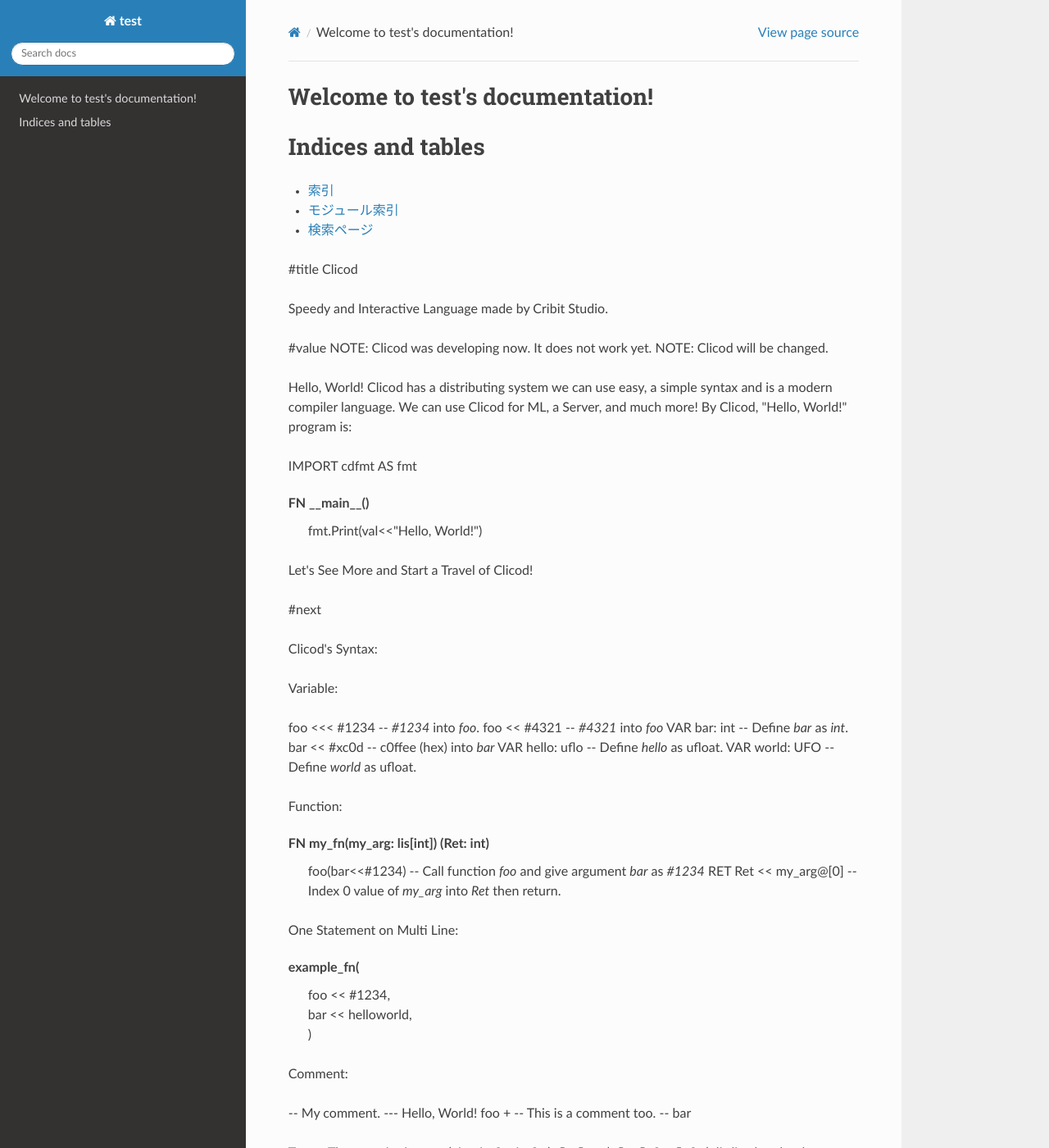
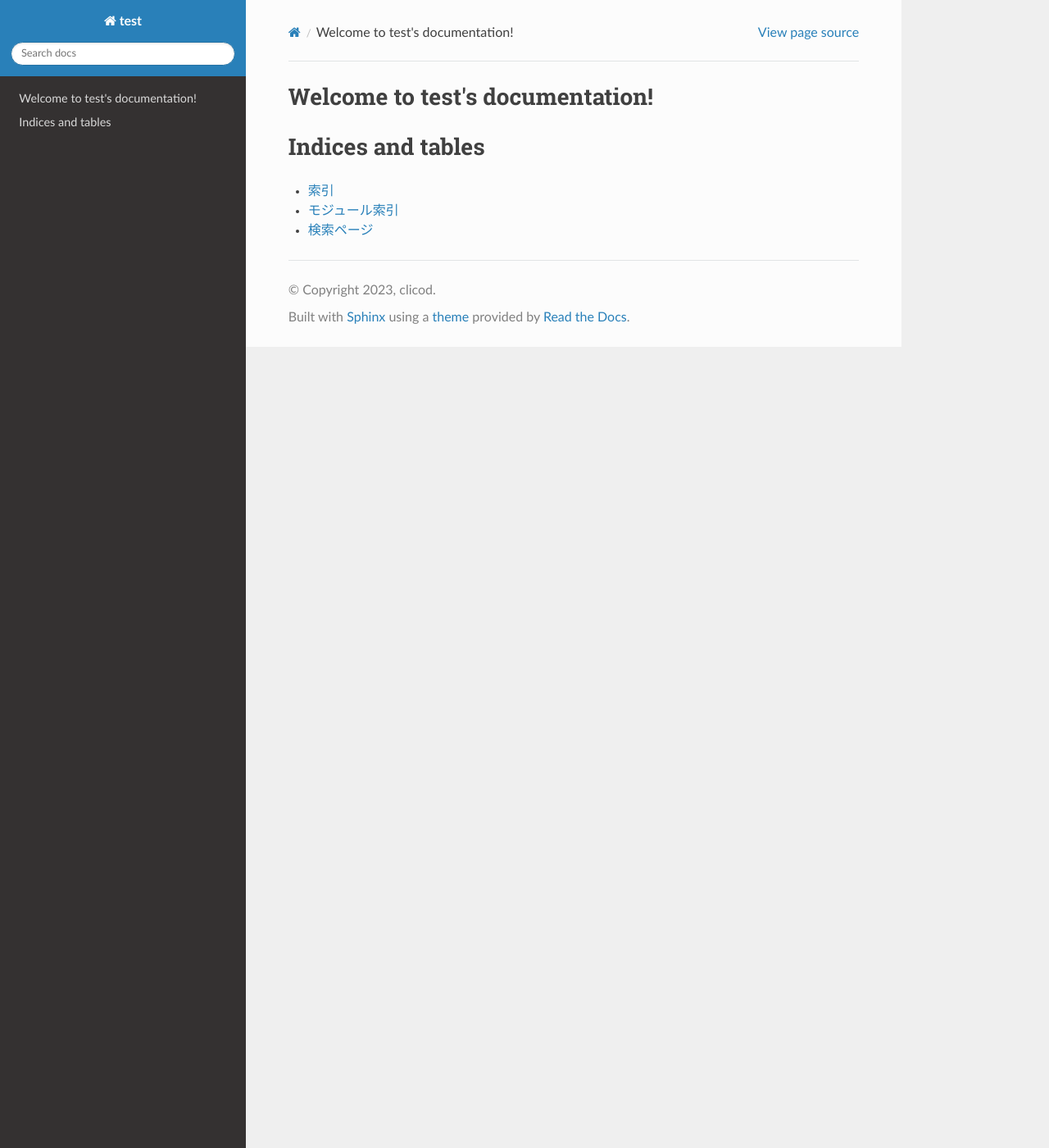
Before and after one commit to cribitstudio2357/test, a Sphinx documentation site: the page built from docs/source/index.rst, in a window 1280 px wide and 1400 px high. Shown: the whole window at 82% size. Built offline with Sphinx 7.4.7 and the Read the Docs theme 2.0.0, drawn with Linux system fonts in a browser that asks for light colours; some of the changed text lies outside the part shown.

Commit message:
Update index.rst

```diff
--- a/docs/source/index.rst
+++ b/docs/source/index.rst
@@ -18,73 +18,3 @@ Indices and tables
 * :ref:`genindex`
 * :ref:`modindex`
 * :ref:`search`
-
-#title Clicod
-
-Speedy and Interactive Language made by Cribit Studio.
-
-#value
-NOTE: Clicod was developing now. It does not work yet.
-NOTE: Clicod will be changed.
-
-Hello, World!
-Clicod has a distributing system we can use easy, a simple syntax and is a modern compiler language.
-We can use Clicod for ML, a Server, and much more!
-By Clicod, "Hello, World!" program is:
-
-IMPORT cdfmt AS fmt
-
-FN __main__()
-  fmt.Print(val<<"Hello, World!")
-
-
-Let's See More and Start a Travel of Clicod!
-
-#next
-
-Clicod's Syntax:
-
-Variable:
-
-foo <<< #1234  -- `#1234` into `foo`.
-foo << #4321  -- `#4321` into `foo`
-VAR bar: int  -- Define `bar` as `int`.
-bar << #xc0d  -- c0ffee (hex) into `bar`
-VAR hello: uflo  -- Define `hello` as ufloat.
-VAR world: UFO  -- Define `world` as ufloat.
-
-
-Function:
-
-FN my_fn(my_arg: lis[int]) (Ret: int)
-  foo(bar<<#1234)  -- Call function `foo` and give argument `bar` as `#1234`
-  RET Ret << my_arg@[0]  -- Index 0 value of `my_arg` into `Ret` then return.
-
-
-One Statement on Multi Line:
-
-example_fn(
- | foo << #1234,
- | bar << helloworld,
- | )
-
-
-Comment:
-
--- My comment.
---- Hello, World!
-foo + -- This is a comment too. -- bar
-
-
-Types:
-There are int:integer (uint, int8, uint8...), flo:float (uflo, flo8, uflo8...), lis:list, boo:boolean, dic:dictionary, sto:set, sli:slice, and uniq:unique that we instant to be unique.
-
-Slice:
-We can make slice (type name is `sli`) and slice a list by that.
-For example, this code slices `my_list` by `[#0 ~ #xc0d]`:
-
-my_list@[#0 ~ #xc0d]
-
-This (v) is an example code that deletes #0 to #xc0d with `my_list`
-
-my_list.delete([#0 ~ #xc0d])
```
